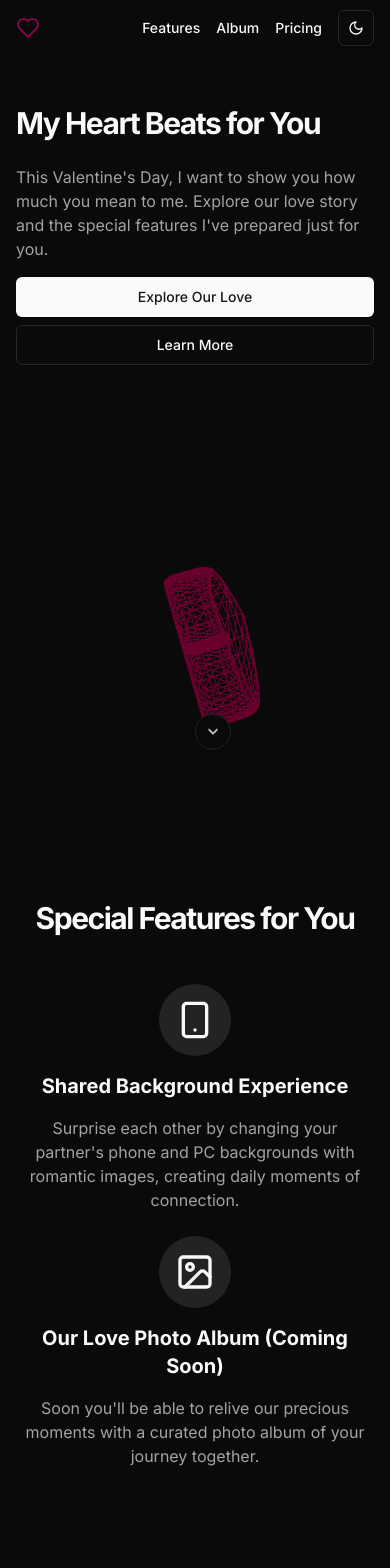
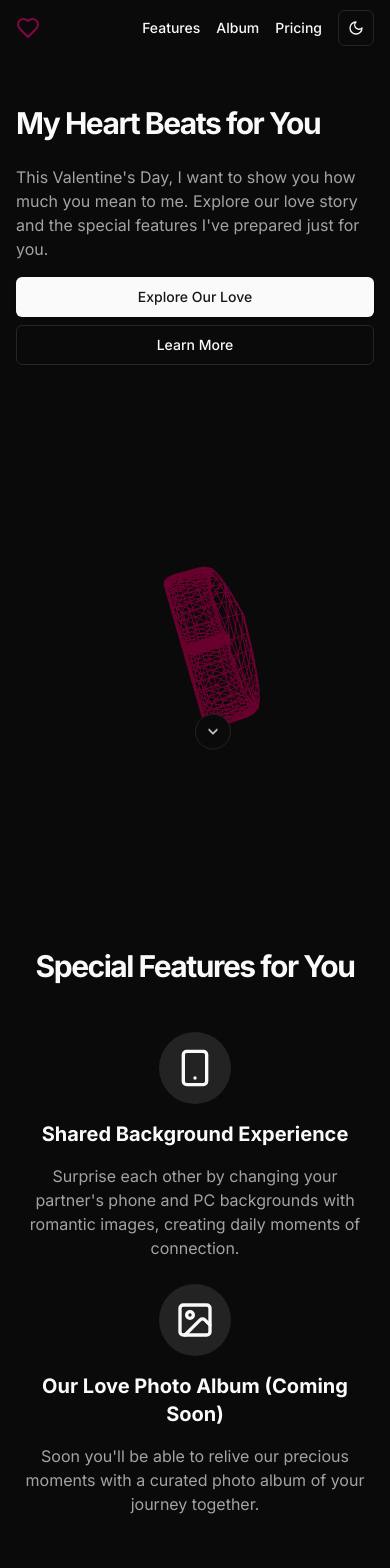
Before and after one commit to 3lv/valentine, a Next.js app: page / in a window 390 px wide. Shown: the top 1568 px of the page. Built offline with nearby package versions, Linux system fonts and the light colour scheme; no server answers.

Commit message:
Fixed header on top of features section header

```diff
--- a/src/components/Features.tsx
+++ b/src/components/Features.tsx
@@ -3,7 +3,7 @@ import { AnimatedFeatureCard } from "./AnimatedFeatureCard"
 
 export default function Features() {
   return (
-    <section id="features" className="w-full py-12 md:py-24 lg:py-32">
+    <section id="features" className="w-full py-24 md:py-24 lg:py-32">
       <div className="container px-4 md:px-6 mx-auto">
         <h2 className="text-3xl font-bold tracking-tighter sm:text-5xl text-center mb-12">Special Features for You</h2>
         <div className="grid gap-6 lg:grid-cols-2 lg:gap-12">
```
